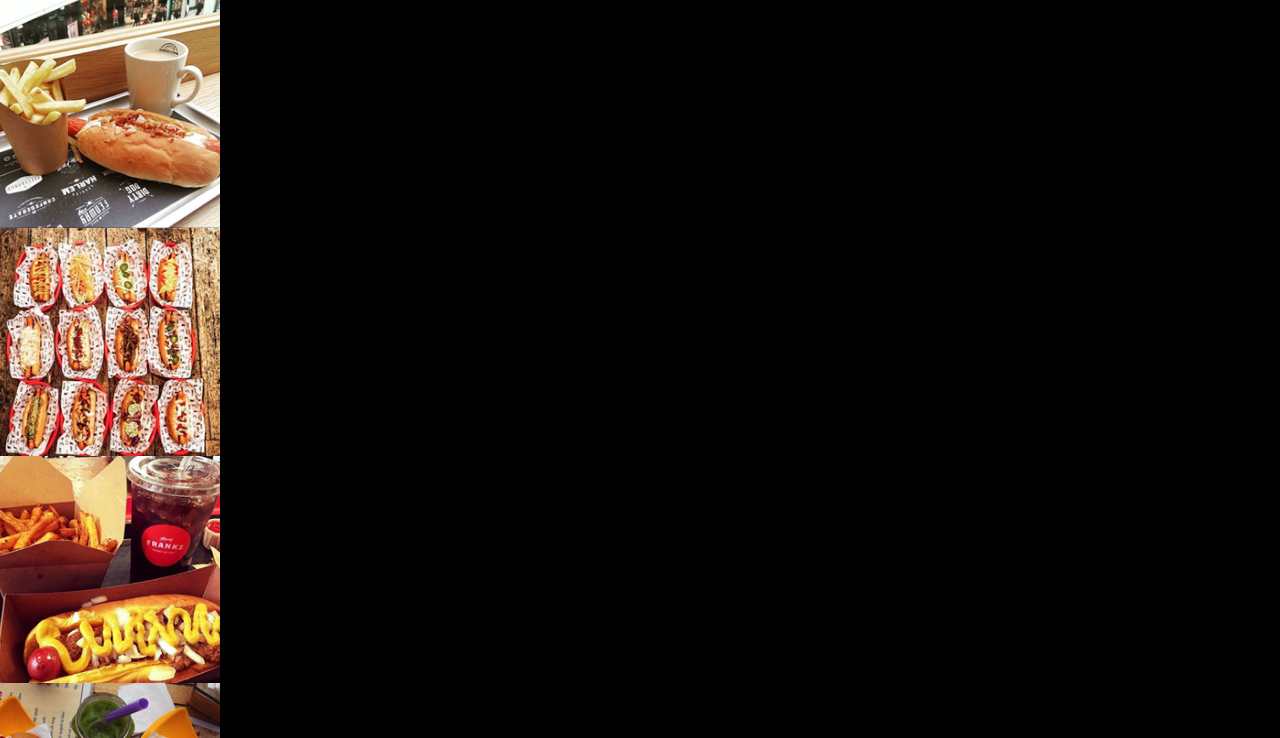
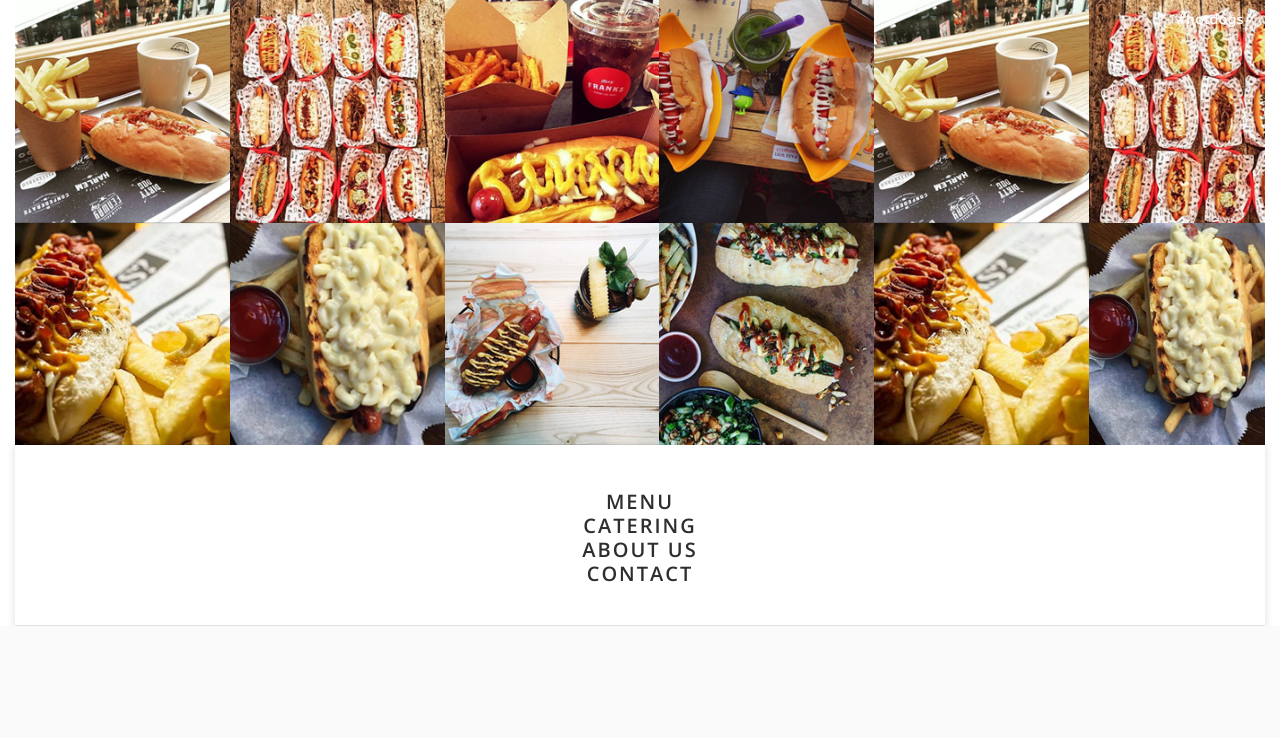
Before and after one commit to Johny-FrontEnd/Johny-FrontEnd.github.io, a plain HTML site: page hotdog/index.html in a window 1280 px wide. Shown: the top 738 px of the page. Drawn offline with nearby package versions, Linux system fonts and the light colour scheme.

Commit message:
add flex style

```diff
--- a/hotdog/css/style.css
+++ b/hotdog/css/style.css
@@ -13,13 +13,17 @@ body {
     background-repeat: no-repeat;
     background-position: center center;
 }
-
+.container-fluid {
+    padding-left: 15px;
+    padding-right: 15px;
+}
 .hot-6,.hot-12 {
     width: 14.1%;
 }
 .first-row,.second-row {
     flex-wrap: nowrap;
     background-color: #000000;
+    display: flex;
 }
 .hot-2 {
     background-image: url(../images/hot-2.png);
@@ -78,6 +82,8 @@ span {
     padding-bottom: 39px;
     border-bottom: 1px solid rgba(0, 0, 0, 0.11);
     box-shadow: 0 2px 8px 1px rgba(0, 0, 0, 0.11);
+    display: flex;
+    justify-content: center;
 }
 .nav-ul {
     display: flex;
```
